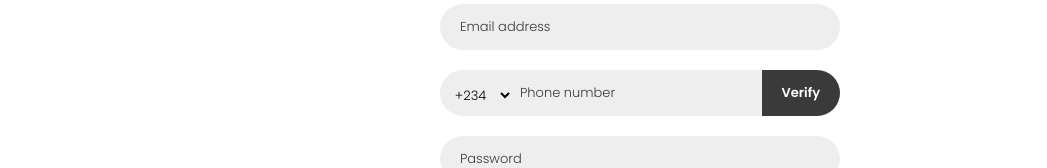
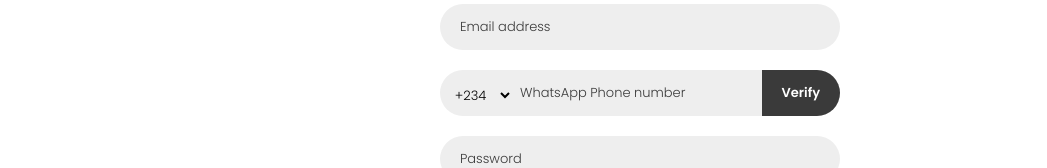
Before and after one commit to haqqibrahim/payvry, a React (Create React App) app in the folder frontend/: page /user/sign-up in a window 1280 px wide. Shown: the part 321-489 px from the top of the page, without its empty margins (0-1047 px from the left). Built offline with nearby package versions, Linux system fonts and the light colour scheme.

Commit message:
Deploy 3

```diff
--- a/frontend/src/pages/user/SignUp.tsx
+++ b/frontend/src/pages/user/SignUp.tsx
@@ -231,7 +231,7 @@ const SignUp = () => {
                 autoCorrect='off'
                 autoComplete='off'
                 ref={phoneNumberRef}
-                placeholder='Phone number'
+                placeholder='WhatsApp Phone number'
                 onChange={() => setOtpSent(false)}
                 className='placeholder:text-mine-shaft px-20 bg-grey-200 w-full rounded-[100px] py-[15px]'
               />
```
Also changed, not shown: 1 other file (tests, documents, lock files or other folders).
